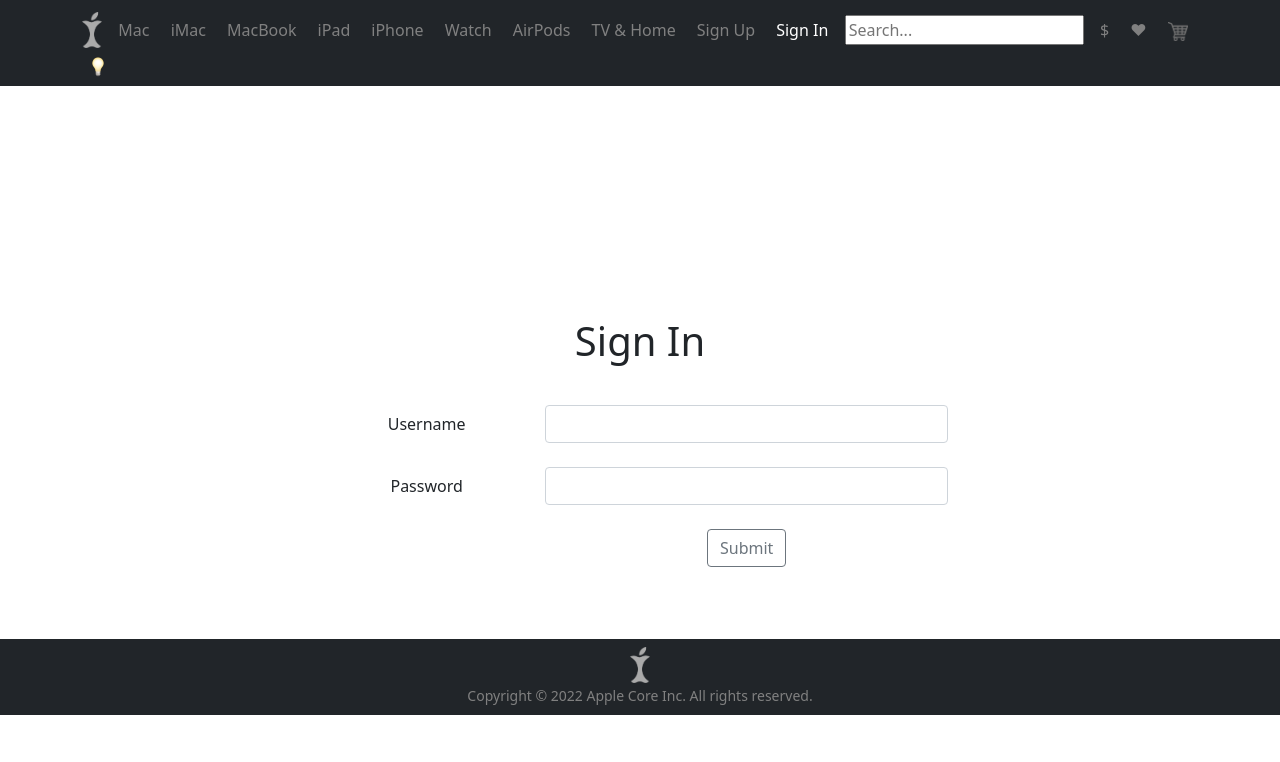
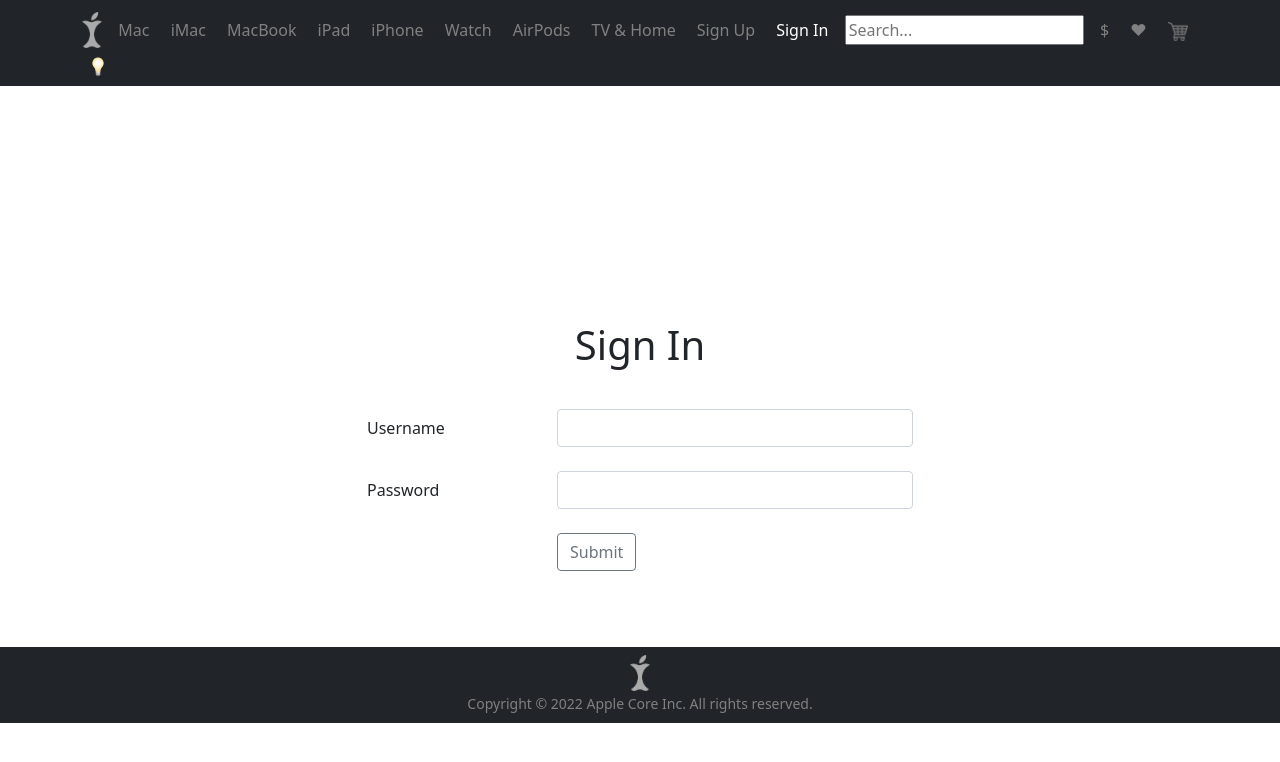
Before and after one commit to christophercallender/phase-2-project, a React (Create React App) app: page /routes/SignIn in a window 1280 px wide. Shown: the top 762 px of the page. Built offline with nearby package versions, Linux system fonts and the light colour scheme.

Commit message:
eighth commit

```diff
--- a/src/routes/SignIn.js
+++ b/src/routes/SignIn.js
@@ -1,6 +1,5 @@
 import React, { useState } from 'react';
 import { useNavigate } from 'react-router-dom';
-import { Container, Form, Button } from 'react-bootstrap';
 
 export default function SignIn() {
    const [username, setUsername] = useState('');
@@ -26,8 +25,12 @@
    }
 
    return (
-      <Container fluid align="center">
+      <div
+         className="jumbotron jumbotron-fluid bg-white text-dark p-1"
+         id="signupForm"
+      >
          <br />
+         <div className="container">
             <form>
                <p className="display-6 text-center">Sign In</p>
                <br />
@@ -40,6 +43,7 @@
                         type="text"
                         className="form-control"
                         id="Username"
+                        value={username}
                         onChange={(e) => setUsername(e.target.value)}
                      />
                   </div>
@@ -54,13 +58,17 @@
                         type="Password"
                         className="form-control"
                         id="Password"
+                        value={password}
                         onChange={(e) => setPassword(e.target.value)}
                      />
                   </div>
                </div>
                <br />
                <div className="form-group row justify-content-center">
-               <label for="Submit" className="col-md-2 col-form-label"></label>
+                  <label
+                     for="Submit"
+                     className="col-md-2 col-form-label"
+                  ></label>
                   <div className="col-md-4">
                      <button
                         type="submit"
@@ -74,6 +82,7 @@
                <br />
                <br />
             </form>
-      </Container>
+         </div>
+      </div>
    );
 }
--- a/src/routes/SignUp.js
+++ b/src/routes/SignUp.js
@@ -1,7 +1,6 @@
 import React, { useState } from 'react';
 import { v4 as uuid } from 'uuid';
 import { useNavigate } from 'react-router-dom';
-import { Container } from 'react-bootstrap';
 
 export default function SignUp() {
    const [users, setUsers] = useState([]);
@@ -44,8 +43,12 @@
    }
 
    return (
-      <Container fluid align="center">
+      <div
+         className="jumbotron jumbotron-fluid bg-white text-dark p-1"
+         id="signupForm"
+      >
          <br />
+         <div className="container">
             <form>
                <p className="display-6 text-center">Sign Up</p>
                <br />
@@ -190,7 +193,10 @@
                </div>
                <br />
                <div className="form-group row justify-content-center">
-               <label for="Submit" className="col-md-2 col-form-label"></label>
+                  <label
+                     for="Submit"
+                     className="col-md-2 col-form-label"
+                  ></label>
                   <div className="col-md-4">
                      <button
                         type="submit"
@@ -203,6 +209,7 @@
                </div>
                <br />
             </form>
-      </Container>
+         </div>
+      </div>
    );
 }
```
Lines whose indentation alone changed are shown as unchanged.
